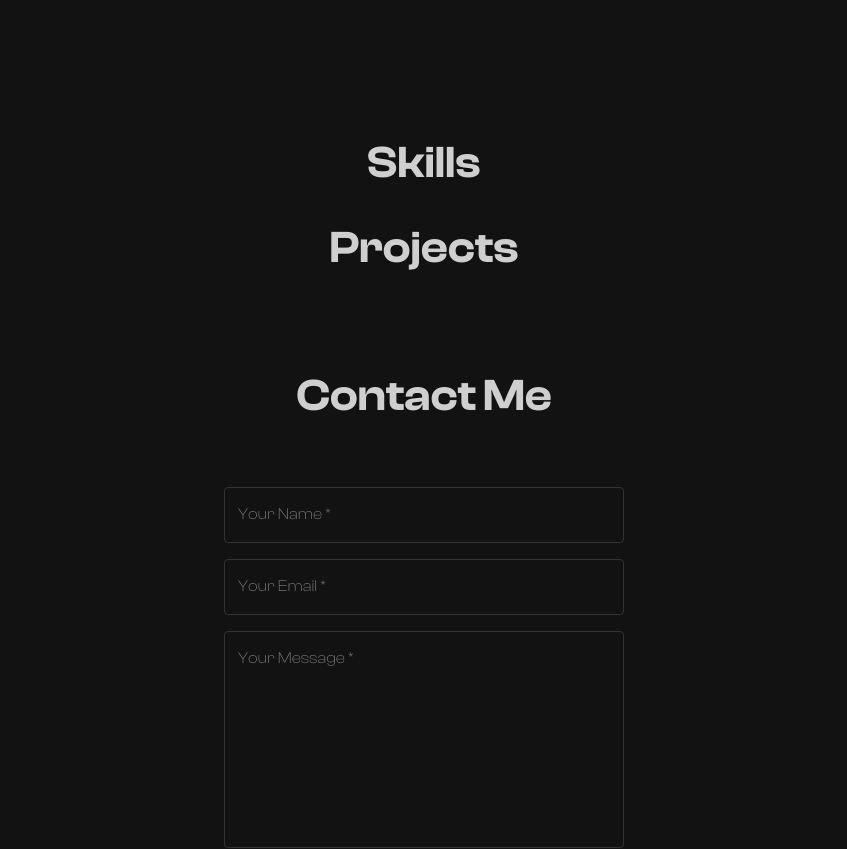
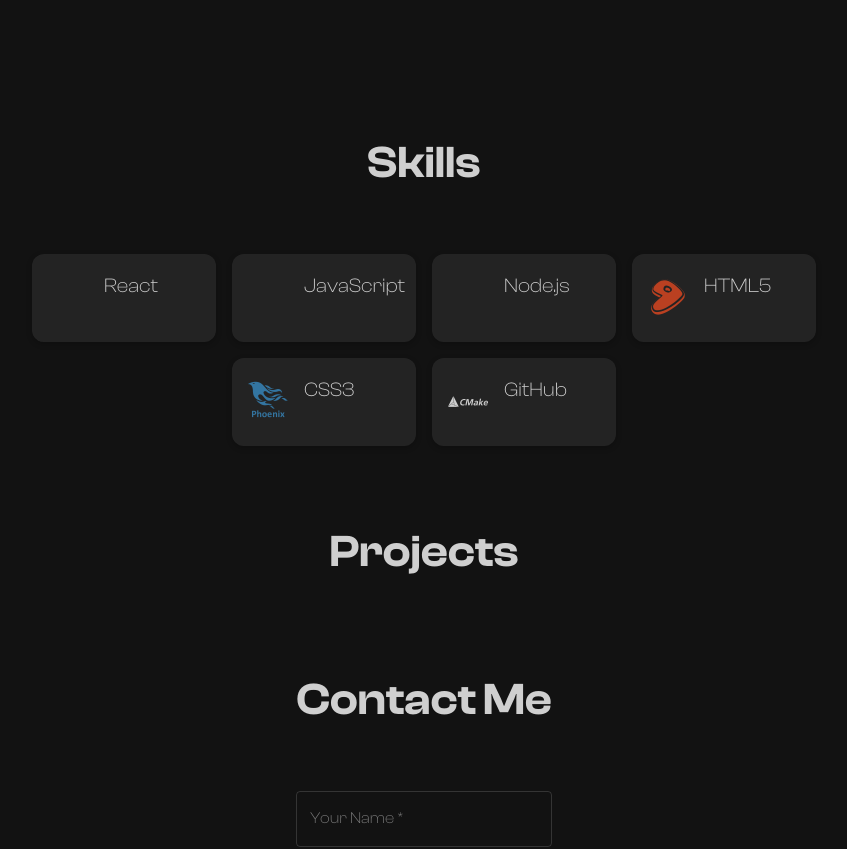
Before and after one commit to bkmorris2456/personal-website, a React (Create React App) app: page /#/home in a window 1280 px wide. Shown: the part 2260-3109 px from the top of the page, without its empty margins (216-1063 px from the left). Built offline with nearby package versions, Linux system fonts and the light colour scheme.

Commit message:
implemented initial design of skill cards for Skill section

```diff
--- a/package.json
+++ b/package.json
@@ -16,6 +16,7 @@
     "axios": "^1.12.0",
     "bootstrap": "^5.3.3",
     "cors": "^2.8.5",
+    "devicon": "^2.17.0",
     "dotenv": "^16.4.5",
     "emailjs-com": "^3.2.0",
     "express": "^4.21.0",
--- a/src/components/ExpCard.js
+++ /dev/null
@@ -1,2 +0,0 @@
-import { Box, Typography } from "@mui/material";
-import { motion } from "framer-motion";
--- a/src/components/Navbar.js
+++ b/src/components/Navbar.js
@@ -11,12 +11,12 @@ import {
   ListItemText,
   Divider,
 } from "@mui/material";
-import { GitHub, LinkedIn,  Menu as MenuIcon, Close } from "@mui/icons-material";
+import { GitHub, LinkedIn,  Menu as MenuIcon, Close, LightMode, DarkMode } from "@mui/icons-material";
 import ComputerIcon from '@mui/icons-material/Computer';
 import { Link as ScrollLink } from "react-scroll";
 import { motion, AnimatePresence } from "framer-motion";
 
-function Navbar() {
+function Navbar({toggleTheme, mode}) {
   const [scrolled, setScrolled] = React.useState(false);
   const [anchorEl, setAnchorEl] = React.useState(null);
   const [showContactInfo, setShowContactInfo] = React.useState(false);
--- a/src/components/SkillCard.js
+++ b/src/components/SkillCard.js
@@ -1,26 +1,39 @@
 import React from "react";
-import { Box, useTheme } from "@mui/material";
+import { Card, CardContent, Typography, Box } from "@mui/material";
 
-const Tag = ({ label }) => {
-  const theme = useTheme(); // Access the theme
-
+const SkillCard = ({ name, iconClass }) => {
   return (
-    <Box
+    <Card
       sx={{
-        display: "inline-block",
-        padding: "4px 12px",
-        borderRadius: "16px",
-        backgroundColor: theme.palette.primary.main, // Use theme color
-        color: theme.palette.bright.main, // White text color
-        fontSize: { xs: "12px", sm: "14px" },
-        fontWeight: 500,
-        border: `1px solid ${theme.palette.primary.dark || "#183924"}`, // Slightly darker green border
-        textAlign: "center",
+        display: "flex",
+        alignItems: "center",
+        backgroundColor: "#1e1e1e",
+        color: "#fff",
+        borderRadius: 3,
+        boxShadow: "0px 2px 6px rgba(0,0,0,0.3)",
+        p: 2,
+        transition: "transform 0.2s ease, box-shadow 0.2s ease",
+        "&:hover": {
+          transform: "translateY(-4px)",
+          boxShadow: "0px 4px 12px rgba(0,0,0,0.5)",
+        },
       }}
     >
-      {label}
-    </Box>
+      <Box
+        component="i"
+        className={iconClass}
+        sx={{
+          fontSize: 40,
+          mr: 2,
+        }}
+      />
+      <CardContent sx={{ p: 0 }}>
+        <Typography variant="h6" fontWeight={100}>
+          {name}
+        </Typography>
+      </CardContent>
+    </Card>
   );
 };
 
-export default Tag;
+export default SkillCard;
--- a/src/index.js
+++ b/src/index.js
@@ -6,6 +6,8 @@ import App from './App';
 import reportWebVitals from './reportWebVitals';
 import { ThemeProvider, createTheme } from "@mui/material";
 import CssBaseline from "@mui/material/CssBaseline";
+import "devicon/devicon.min.css";
+
 
 const root = ReactDOM.createRoot(document.getElementById('root'));
 
--- a/src/pages/Home.js
+++ b/src/pages/Home.js
@@ -4,11 +4,21 @@ import { Box, Grid, Typography } from "@mui/material";
 import {motion} from 'framer-motion';
 import ExperienceNodes from "../components/ExperienceNodes";
 import ContactForm from "../components/ContactForm";
+import SkillCard from "../components/SkillCard";
 
 function Home() {
 
+    const skills = [
+    { name: "React", iconClass: "devicon-react-original colored" },
+    { name: "JavaScript", iconClass: "devicon-javascript-plain colored" },
+    { name: "Node.js", iconClass: "devicon-nodejs-plain colored" },
+    { name: "HTML5", iconClass: "devicon-html5-plain colored" },
+    { name: "CSS3", iconClass: "devicon-css3-plain colored" },
+    { name: "GitHub", iconClass: "devicon-github-original" },
+    ];
+
     return (
-        <Box sx={{ display: "flex", flexDirection: "column", minHeight: "100vh" }}>
+        <Box sx={{ display: "flex", flexDirection: "column", minHeight: "100vh", alignItems: "center" }}>
             {/* Navbar */}
             <Navbar />
 
@@ -93,15 +103,35 @@ function Home() {
                     flexDirection: "column",
                     alignItems: "center",
                     justifyContent: "center",
+                    maxWidth: "800px",
+                    marginBottom: "8vh",
                 }}
                 id="skills"
             >
                 <Typography
                     variant="h3"
-                    sx={{ textAlign: "center", fontSize: { xs: "35px", sm: "45px" }, marginBottom: "2vh", marginTop: "2vh" }}
+                    sx={{ textAlign: "center", fontSize: { xs: "35px", sm: "45px" }, marginBottom: "8vh", marginTop: "2vh" }}
                 >
                     Skills
                 </Typography>
+
+                <Grid
+                container
+                spacing={2}
+                justifyContent="center"
+                alignItems="center"
+                sx={{
+                    display: "flex",
+                    flexWrap: "wrap",
+                    maxWidth: "800px",
+                }}
+                >
+                {skills.map((skill) => (
+                    <Grid item xs={12} sm={6} md={4} lg={3} key={skill.name}>
+                    <SkillCard name={skill.name} iconClass={skill.iconClass} />
+                    </Grid>
+                ))}
+                </Grid>
             </Box>
 
             {/* Projects Section */}
@@ -120,7 +150,6 @@ function Home() {
                 >
                     Projects
                 </Typography>
-                {/* <ProjectList /> */}
             </Box>
 
             {/* Contact Section */}
```
Also changed, not shown: 1 other file (tests, documents, lock files or other folders).
